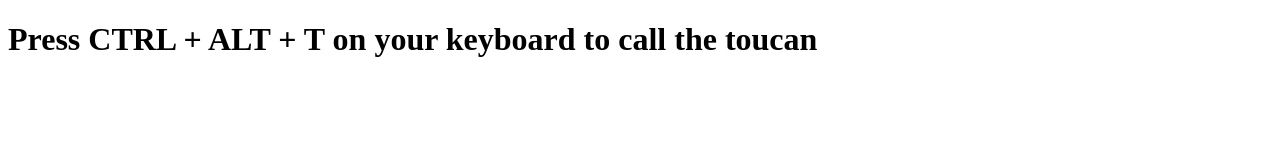
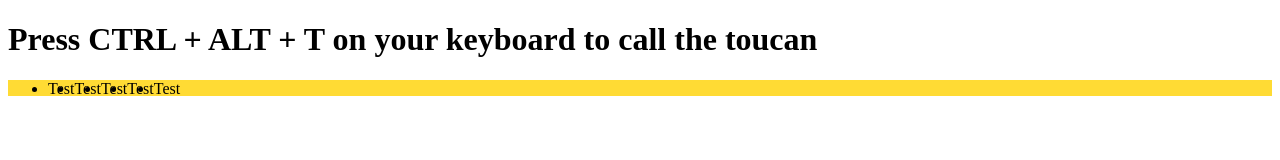
Before and after one commit to dani832m/toucan-library, a plain HTML site: page index.html in a window 1280 px wide. Drawn offline with Linux system fonts and the light colour scheme.

Commit message:
Navbar started.

```diff
--- a/index.html
+++ b/index.html
@@ -10,6 +10,15 @@
   </head>
   <body>
     <h1>Press CTRL + ALT + T on your keyboard to call the toucan</h1>
+    <nav class="navbar">
+      <ul class="navbar-links">
+        <li href="#">Test</li>
+        <li href="#">Test</li>
+        <li href="#">Test</li>
+        <li href="#">Test</li>
+        <li href="#">Test</li>
+      </ul>
+    </nav>
     <!-- Include the Toucan Library Script here -->
     <script src="toucan-library/toucan-script.js"></script>
   </body>
--- a/toucan-library/toucan-style.css
+++ b/toucan-library/toucan-style.css
@@ -30,3 +30,19 @@ body {
       transform: scale(0.3);
    }
 }
+
+.navbar {
+   position: sticky;
+   position: -webkit-sticky; /* Safari */
+   top: 0;
+   margin: 0;
+   padding: 0;
+   height: 1rem;
+   width: 100%;
+   background-color: rgb(255, 219, 52);
+}
+
+.navbar-links {
+   display: flex;
+   justify-content: flex-start;
+}
```
